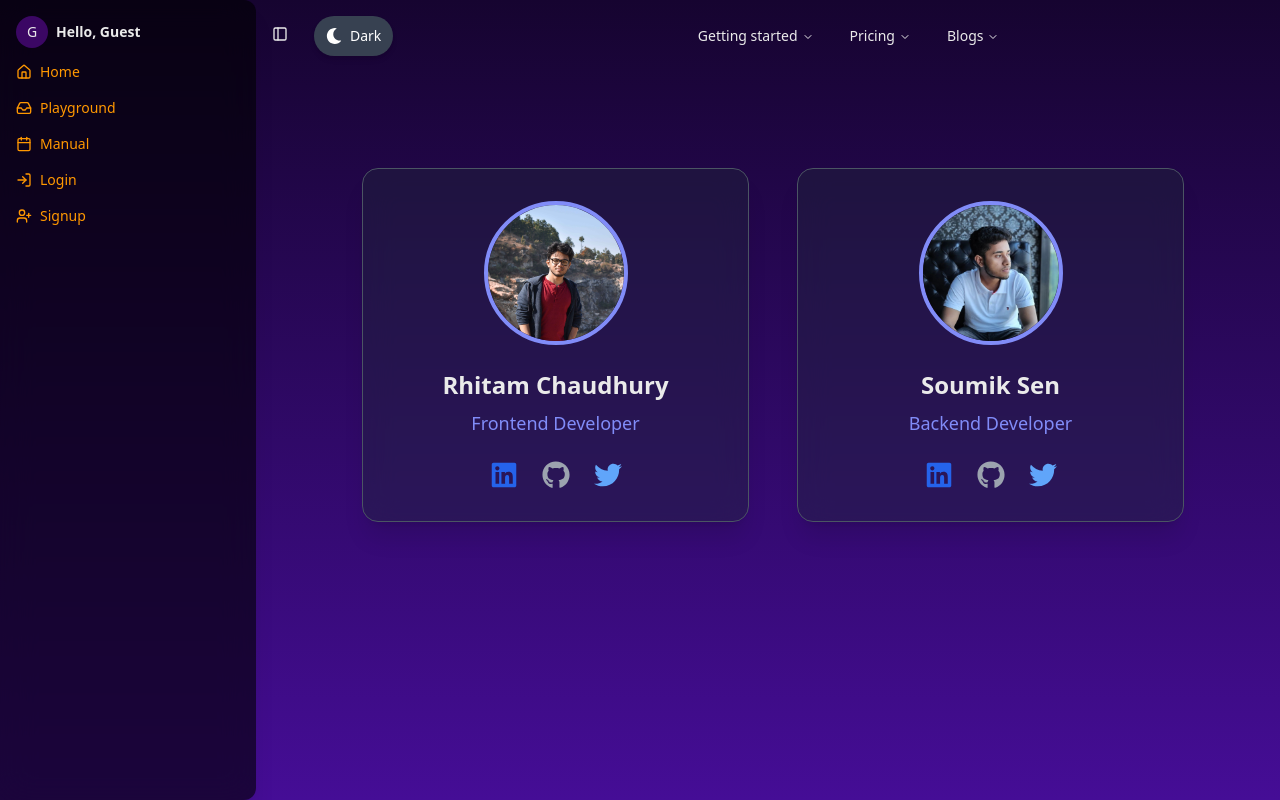
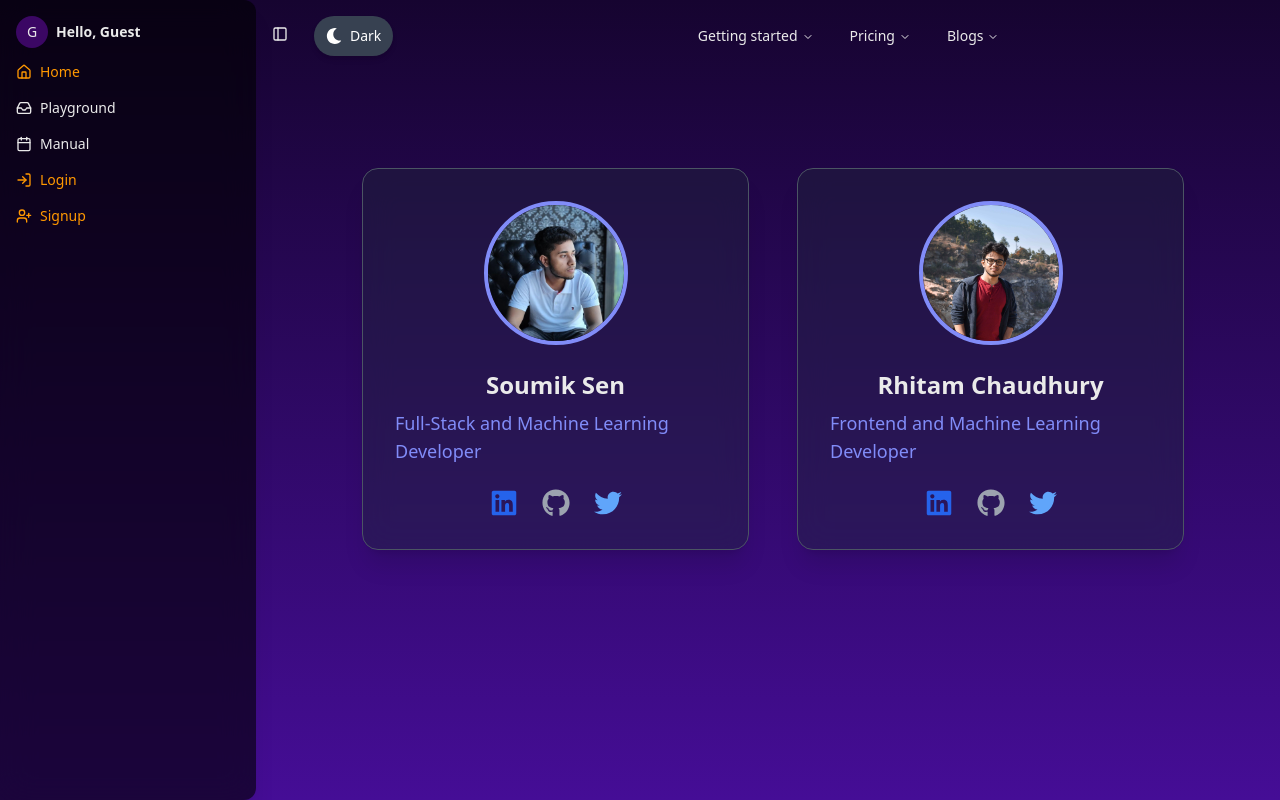
Before and after one commit to SoumikSen10/VoxDebate, a React (Vite) app in the folder Frontend/: page /about in a window 1280 px wide. Built offline with nearby package versions, Linux system fonts and the light colour scheme; no server answers.

Commit message:
Fixed auth bugs and added test login feature

```diff
--- a/Frontend/src/components/AppSidebar.jsx
+++ b/Frontend/src/components/AppSidebar.jsx
@@ -82,6 +82,7 @@ const AppSidebar = (props) => {
           });
 
           setProfileFetched(false);
+          navigate("/");
         } else {
           toast.dismiss();
           toast.warn("Logout failed. Please try again.", { autoClose: 2000 });
@@ -112,7 +113,7 @@ const AppSidebar = (props) => {
     if (userInfo) {
       navigate(path);
     } else {
-      toast.info("Please log in to access the playground!");
+      toast.info("Please log in to access this page!");
       setTimeout(() => {
         navigate("/login");
       }, 2000);
@@ -145,18 +146,18 @@ const AppSidebar = (props) => {
                 </SidebarMenuItem>
                 <SidebarMenuItem>
                   <SidebarMenuButton asChild>
-                    <NavLink to="/playground">
+                    <button onClick={() => handleClick("/playground")}>
                       <Inbox />
                       <span>Playground</span>
-                    </NavLink>
+                    </button>
                   </SidebarMenuButton>
                 </SidebarMenuItem>
                 <SidebarMenuItem>
                   <SidebarMenuButton asChild>
-                    <NavLink to="/manual">
+                    <button onClick={() => handleClick("/manual")}>
                       <Calendar />
                       <span>Manual</span>
-                    </NavLink>
+                    </button>
                   </SidebarMenuButton>
                 </SidebarMenuItem>
                 {isMobile && (
--- a/Frontend/src/components/LoginCard.jsx
+++ b/Frontend/src/components/LoginCard.jsx
@@ -17,7 +17,8 @@ const LoginCard = () => {
 
   // Function to handle the actual login
   async function login(e) {
-    e.preventDefault();
+    // If e is not passed (for test login), we skip preventDefault
+    if (e) e.preventDefault();
 
     // Client-side validation
     if (!email || !password) {
@@ -64,10 +65,24 @@ const LoginCard = () => {
     }
   }
 
+  // Test login function with delay
+  const handleTestLogin = () => {
+    setEmail("testuser2025@gmail.com");
+    setPassword("12345678");
+  };
+
   return (
     <div className="w-full max-w-md space-y-6 px-4 sm:px-8 lg:px-12">
       {/* Login Title */}
       <h1 className="text-4xl font-bold text-orange-500 text-center">LOG IN</h1>
+
+      {/* Test Login Button */}
+      <Button
+        onClick={handleTestLogin}
+        className="w-full bg-gray-500 hover:bg-gray-600 text-white rounded-full py-3 font-bold"
+      >
+        Test Login
+      </Button>
 
       {/* Form */}
       <form className="space-y-6" onSubmit={login}>
--- a/Frontend/src/pages/About.jsx
+++ b/Frontend/src/pages/About.jsx
@@ -7,20 +7,20 @@ const About = () => {
   return (
     <div className="mt-28 px-6 lg:px-24 grid grid-cols-1 md:grid-cols-2 gap-12">
       <AboutCard
-        name="Rhitam Chaudhury"
-        designation="Frontend Developer"
-        linkedin="https://linkedin.com/in/rhitamchaudhury"
-        github="https://github.com/rhitamchaudhury"
-        twitter="https://twitter.com/rhitamchaudhury"
-        image={image2}
+        name="Soumik Sen"
+        designation="Full-Stack and Machine Learning Developer"
+        linkedin="https://www.linkedin.com/in/soumik-sen-210473211/"
+        github="https://github.com/SoumikSen10"
+        twitter="https://x.com/SoumikSen2003"
+        image={image1}
       />
       <AboutCard
-        name="Soumik Sen"
-        designation="Backend Developer"
-        linkedin="https://linkedin.com/in/soumiksen"
-        github="https://github.com/soumiksen"
-        twitter="https://twitter.com/soumiksen"
-        image={image1}
+        name="Rhitam Chaudhury"
+        designation="Frontend and Machine Learning Developer"
+        linkedin="https://www.linkedin.com/in/rhitam-chaudhury-66b17b248/"
+        github="https://github.com/hallowshaw"
+        twitter="https://x.com/hallowshaw"
+        image={image2}
       />
     </div>
   );
```
